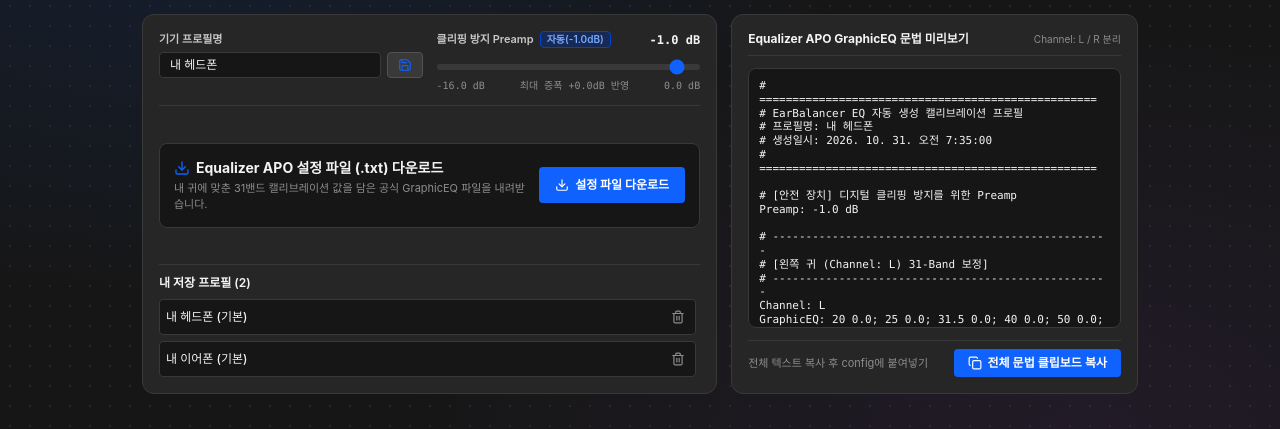
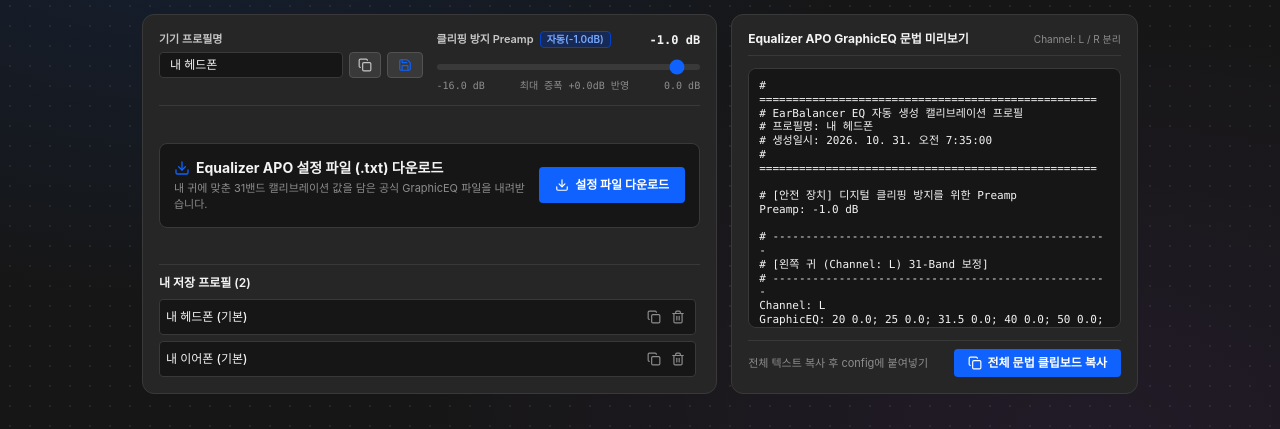
Before and after one commit to CHJMCMXCIII/earbalancer-eq, a React (Vite) app: page / in a window 1280 px wide. Both pictures are taken after a click on the button "3. APO 저장". Shown: the part 244-673 px from the top of the page. Built offline with nearby package versions, Linux system fonts and the light colour scheme; a web font is replaced by a local one.

Commit message:
feat: add copy button for saved profile titles in APO export page

```diff
--- a/src/pages/ExportAPOPage.tsx
+++ b/src/pages/ExportAPOPage.tsx
@@ -51,6 +51,8 @@ export const ExportAPOPage: React.FC<ExportAPOPageProps> = ({
   const [preampDb, setPreampDb] = useState<number>(() => suggestedPreamp);
   const [profiles, setProfiles] = useState<Profile[]>(() => loadSavedProfiles());
   const [copied, setCopied] = useState<boolean>(false);
+  const [copiedProfileId, setCopiedProfileId] = useState<string | null>(null);
+  const [copiedInputName, setCopiedInputName] = useState<boolean>(false);
   const [autoApplied, setAutoApplied] = useState<boolean>(false);
   const [showGuideModal, setShowGuideModal] = useState<boolean>(false);
   const [showInstallModal, setShowInstallModal] = useState<boolean>(false);
@@ -59,6 +61,27 @@ export const ExportAPOPage: React.FC<ExportAPOPageProps> = ({
   React.useEffect(() => {
     setPreampDb(suggestedPreamp);
   }, [suggestedPreamp]);
+
+  const handleCopyProfileName = async (name: string, id: string) => {
+    try {
+      await navigator.clipboard.writeText(name);
+      setCopiedProfileId(id);
+      setTimeout(() => setCopiedProfileId(null), 2000);
+    } catch (e) {
+      console.error('Failed to copy profile name:', e);
+    }
+  };
+
+  const handleCopyInputProfileName = async () => {
+    if (!profileName) return;
+    try {
+      await navigator.clipboard.writeText(profileName);
+      setCopiedInputName(true);
+      setTimeout(() => setCopiedInputName(false), 2000);
+    } catch (e) {
+      console.error('Failed to copy profile name:', e);
+    }
+  };
 
   const activeBands =
     eqMode === '61-band'
@@ -280,6 +303,17 @@ export const ExportAPOPage: React.FC<ExportAPOPageProps> = ({
                   className="w-full carbon-subcard rounded px-2.5 py-1 text-xs text-[#161616] dark:text-[#f4f4f4] font-medium focus:outline-none focus:border-[#0f62fe]"
                 />
                 <button
+                  onClick={handleCopyInputProfileName}
+                  title={copiedInputName ? '프로필명 복사 완료!' : '현재 프로필명 복사'}
+                  className={`px-2 py-1 rounded text-xs font-semibold border transition-colors duration-150 flex items-center cursor-pointer shadow-xs ${
+                    copiedInputName
+                      ? 'bg-emerald-50 dark:bg-emerald-950/40 text-emerald-600 dark:text-emerald-400 border-emerald-300 dark:border-emerald-800'
+                      : 'bg-[#e8e8e8] hover:bg-[#d0d0d0] dark:bg-[#393939] dark:hover:bg-[#525252] text-[#161616] dark:text-[#f4f4f4] border-[#e0e0e0] dark:border-[#525252]'
+                  }`}
+                >
+                  {copiedInputName ? <Check className="w-3.5 h-3.5" /> : <Copy className="w-3.5 h-3.5 text-[#525252] dark:text-[#c6c6c6]" />}
+                </button>
+                <button
                   onClick={handleSaveToProfileList}
                   title="현재 보정값을 이 이름으로 저장"
                   className="px-2.5 py-1 bg-[#e8e8e8] hover:bg-[#d0d0d0] dark:bg-[#393939] dark:hover:bg-[#525252] text-[#161616] dark:text-[#f4f4f4] rounded text-xs font-semibold border border-[#e0e0e0] dark:border-[#525252] transition-colors duration-150 flex items-center cursor-pointer shadow-xs"
@@ -357,20 +391,39 @@ export const ExportAPOPage: React.FC<ExportAPOPageProps> = ({
                 profiles.map((p) => (
                   <div
                     key={p.id}
-                    className="flex items-center justify-between p-1.5 carbon-subcard rounded text-xs"
+                    className="flex items-center justify-between p-1.5 carbon-subcard rounded text-xs gap-1.5"
                   >
                     <span
                       onClick={() => handleLoadProfile(p)}
+                      title={`'${p.name}' 설정 불러오기`}
                       className="cursor-pointer text-[#161616] dark:text-[#f4f4f4] hover:text-[#0f62fe] truncate flex-1 font-medium text-xs"
                     >
                       {p.name}
                     </span>
-                    <button
-                      onClick={() => handleDeleteProfile(p.id, p.name)}
-                      className="text-[#8d8d8d] hover:text-[#da1e28] p-1 cursor-pointer"
-                    >
-                      <Trash2 className="w-3.5 h-3.5" />
-                    </button>
+                    <div className="flex items-center gap-0.5 flex-shrink-0">
+                      <button
+                        onClick={() => handleCopyProfileName(p.name, p.id)}
+                        className={`p-1 rounded transition-colors duration-150 cursor-pointer ${
+                          copiedProfileId === p.id
+                            ? 'text-emerald-600 dark:text-emerald-400 bg-emerald-50 dark:bg-emerald-950/40'
+                            : 'text-[#8d8d8d] hover:text-[#0f62fe] dark:hover:text-[#78a9ff]'
+                        }`}
+                        title={copiedProfileId === p.id ? '제목 복사 완료!' : `'${p.name}' 제목 복사`}
+                      >
+                        {copiedProfileId === p.id ? (
+                          <Check className="w-3.5 h-3.5" />
+                        ) : (
+                          <Copy className="w-3.5 h-3.5" />
+                        )}
+                      </button>
+                      <button
+                        onClick={() => handleDeleteProfile(p.id, p.name)}
+                        className="text-[#8d8d8d] hover:text-[#da1e28] p-1 rounded transition-colors duration-150 cursor-pointer"
+                        title="프로필 삭제"
+                      >
+                        <Trash2 className="w-3.5 h-3.5" />
+                      </button>
+                    </div>
                   </div>
                 ))
               )}
```
